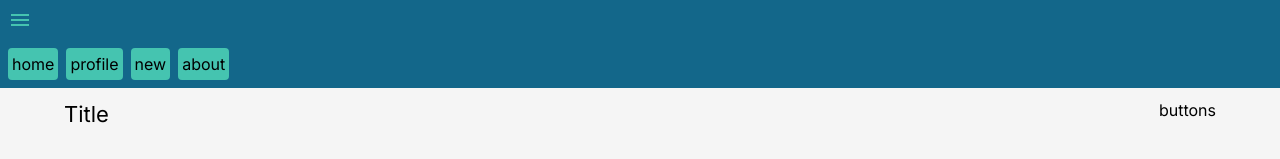
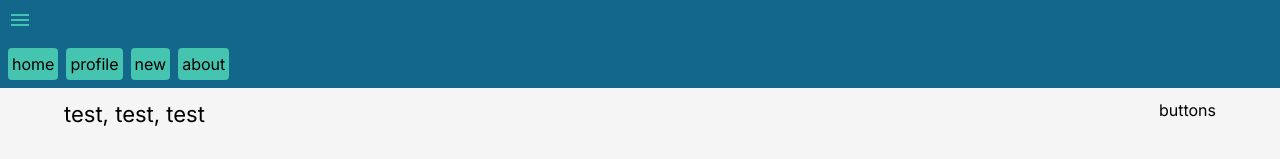
Before and after one commit to KalabusChipopino/exercise, a Next.js app in the folder front/: page / in a window 1280 px wide. Shown: the top 159 px of the page. Built offline with nearby package versions, Linux system fonts and the light colour scheme.

Commit message:
tresttest

```diff
--- a/front/app/page.tsx
+++ b/front/app/page.tsx
@@ -6,7 +6,7 @@ export default function Home() {
     <main className="flex flex-col px-[5vw] pt-[10px] gap-[10px]">
       <div className="flex w-full justify-between ">
         <h1 className="text-[22px]">
-          Title
+          test, test, test
         </h1>
         buttons
       </div>
```
